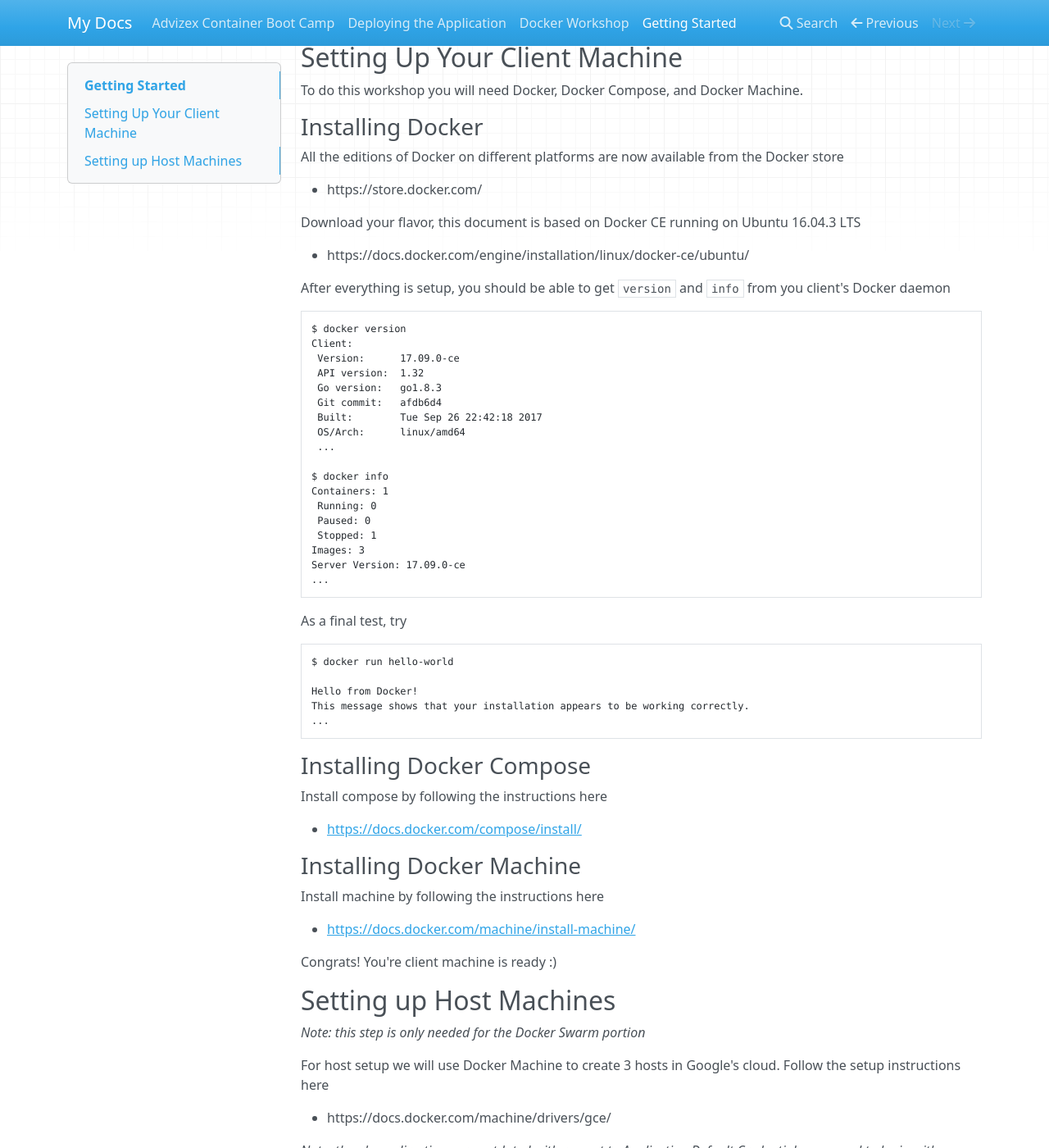
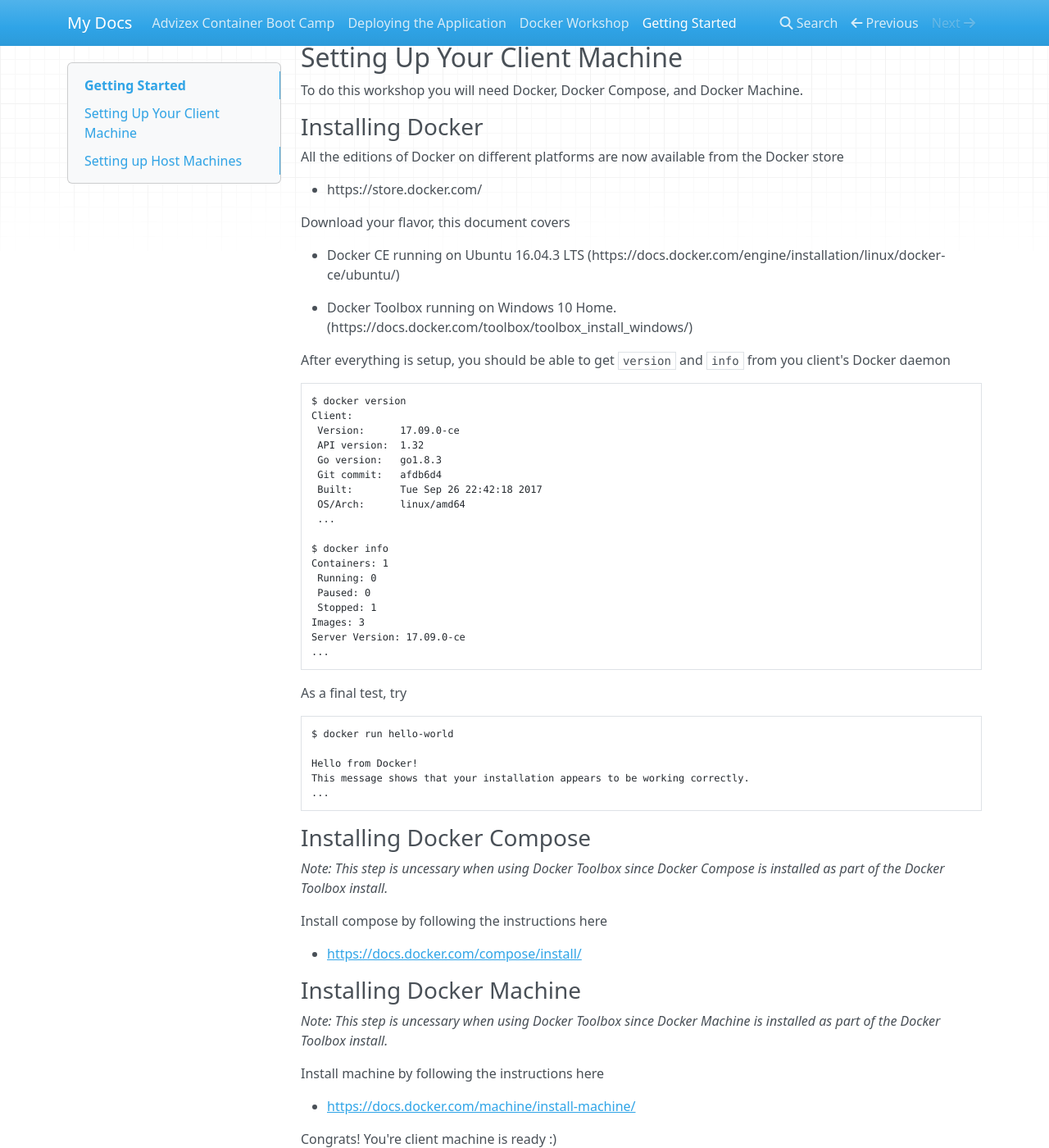
Before and after one commit to advizex/demo, an MkDocs documentation site: the page built from docs/setup.md, in a window 1280 px wide and 1400 px high, scrolled down 235 px. Shown: the whole window at 82% size. Built offline with MkDocs 1.6.1, drawn with Linux system fonts in a browser that asks for light colours; nearby versions of some CDN libraries; some of the changed text lies outside the part shown.

Commit message:
Added documentation for Windows setup.  see #14

```diff
--- a/docs/setup.md
+++ b/docs/setup.md
@@ -16,9 +16,11 @@
 
 - https://store.docker.com/
 
-Download your flavor, this document is based on Docker CE running on Ubuntu 16.04.3 LTS
+Download your flavor, this document covers
 
-- https://docs.docker.com/engine/installation/linux/docker-ce/ubuntu/
+- Docker CE running on Ubuntu 16.04.3 LTS (https://docs.docker.com/engine/installation/linux/docker-ce/ubuntu/)
+
+- Docker Toolbox running on Windows 10 Home. (https://docs.docker.com/toolbox/toolbox_install_windows/)
 
 After everything is setup, you should be able to get `version` and `info` from you client's Docker daemon
 
@@ -55,11 +57,15 @@
 
 ### Installing Docker Compose
 
+_Note: This step is uncessary when using Docker Toolbox since Docker Compose is installed as part of the Docker Toolbox install._
+
 Install compose by following the instructions here
 
 - [https://docs.docker.com/compose/install/](https://docs.docker.com/compose/install/)
 
 ### Installing Docker Machine
+
+_Note: This step is uncessary when using Docker Toolbox since Docker Machine is installed as part of the Docker Toolbox install._
 
 Install machine by following the instructions here
 
@@ -75,7 +81,12 @@
 
 - https://docs.docker.com/machine/drivers/gce/
 
-_Note: the above directions are outdated with respect to Application Default Credentials, you need to login with `gcloud auth application-default login` to use the example below_
+_Note: the above directions are outdated with respect to Application Default Credentials, you need to login with one of the following commands to use the example below_
+
+-`gcloud auth application-default login` for Docker CE running on Ubuntu
+
+-`gcloud.cmd auth application-default login` for Docker Toolbox running on Windows
+
 
 Then you can create all 3 hosts with this simple script
 
```
